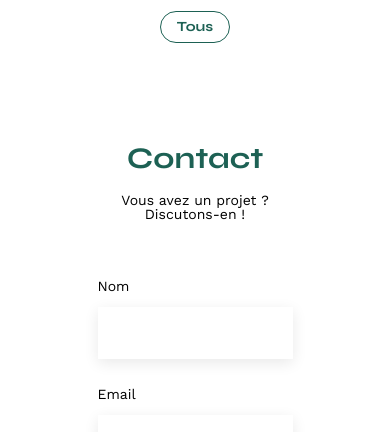
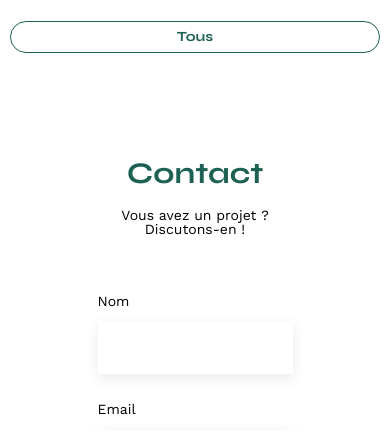
Before and after one commit to maeva-gele/Portfolio-Sophie-Bluel, a plain HTML site: page FrontEnd/index.html in a window 390 px wide. Shown: the part 668-1100 px from the top of the page. Drawn offline with nearby package versions, Linux system fonts and the light colour scheme; no server answers.

Commit message:
responsive filters

```diff
--- a/FrontEnd/assets/style.css
+++ b/FrontEnd/assets/style.css
@@ -129,16 +129,21 @@ li:hover {
 	display: flex;
 	justify-content: center;
 	padding-bottom: 50px;
+	flex-wrap: wrap;
 }
 .filters div{
 	padding: 8px 16px;
 	color: #1D6154;
 	border: solid 1px #1D6154;
-	border-radius: 16px;
-	margin: 0 10px;
+	border-radius: 32px;
+	margin: 10px;
 	font-family: 'Syne';
 	font-weight: 700;
+	cursor:pointer;
+	align-self: center;
+	text-align: center;
 }
+
 .filters div:hover{
 	color: white;
 	background-color: #1D6154;
@@ -204,3 +209,13 @@ footer nav ul {
 	justify-content: flex-end;
 	margin: 2em
 }
+
+@media (max-width:570px) {
+	.filters div{
+		width: 100%;
+		margin-bottom: 5px;
+	}
+	.gallery{
+		grid-template-columns: 1fr 1fr;
+	}
+}
```
